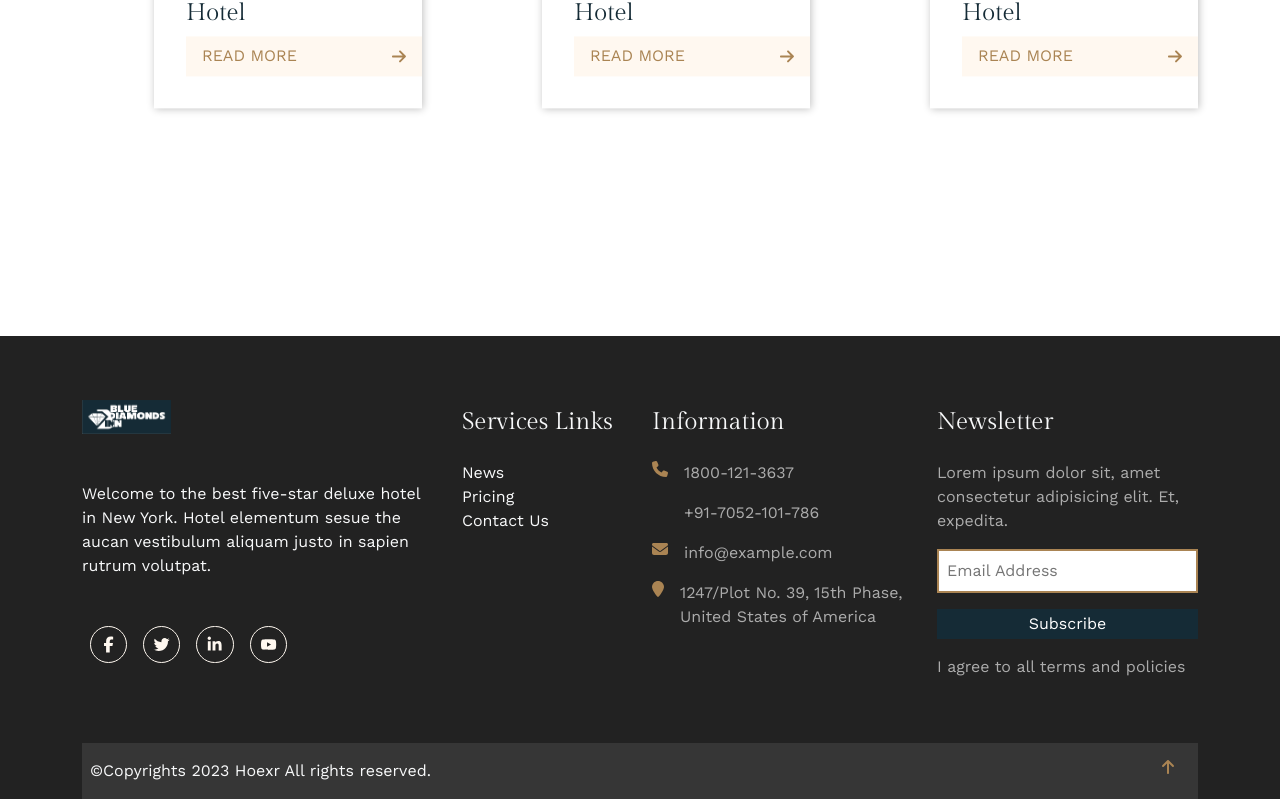
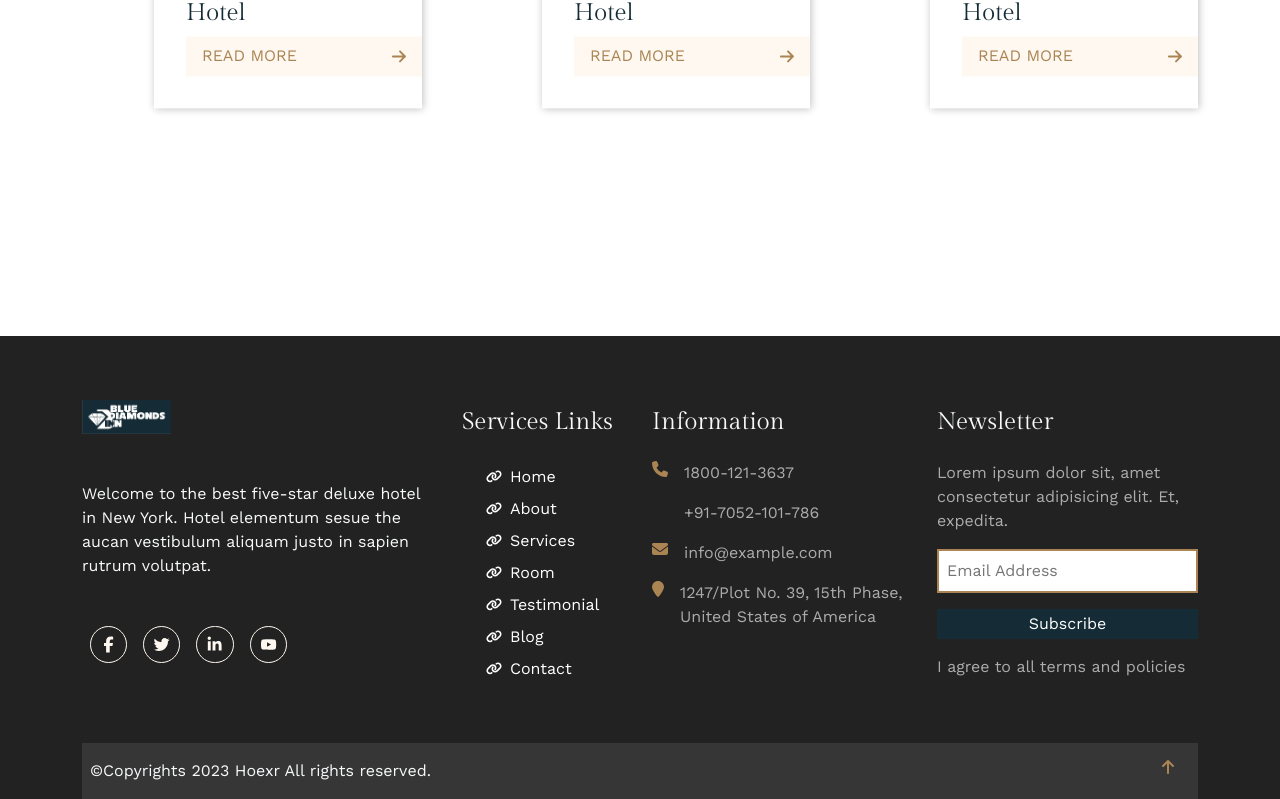
Before and after one commit to kiyakebe/restourant-website, a React (Vite) app: page / in a window 1280 px wide. Shown: the part 10004-10803 px from the top of the page. Built offline with nearby package versions, Linux system fonts and the light colour scheme.

Commit message:
finished: footer

```diff
--- a/index.html
+++ b/index.html
@@ -2,7 +2,7 @@
 <html lang="en">
   <head>
     <meta charset="UTF-8" />
-    <link rel="icon" type="image/svg+xml" href="/vite.svg" />
+    <link rel="icon" type="image/svg+xml" href="/src/assets/image/favicon.jpg" />
     <meta name="viewport" content="width=device-width, initial-scale=1.0" />
     <title>Restourant</title>
   </head>
--- a/src/App.tsx
+++ b/src/App.tsx
@@ -44,7 +44,7 @@ function App() {
       <div className="devider"></div>
       <Blog ref={ref[5]} />
       <div className="devider"></div>
-      <Footer />
+      <Footer handleScroll={handleScroll}/>
     </>
   );
 }
--- a/src/pages/11_Footer/Footer.tsx
+++ b/src/pages/11_Footer/Footer.tsx
@@ -10,13 +10,18 @@ import {
   faEnvelope,
   faMapMarker,
   faArrowUp,
+  faLink,
 } from "@fortawesome/free-solid-svg-icons";
 
 import "./style.css";
 
 import img from "../../assets/image/logo.jpg";
 
-const Footer = () => {
+interface Props {
+  handleScroll: (i: number) => void;
+}
+
+const Footer = ({ handleScroll }: Props) => {
   return (
     <div className="container-fluid footer text-light ">
       <div className="container-md">
@@ -58,11 +63,57 @@ const Footer = () => {
 
           <div className="col-12 col-md-2">
             <h6 className="larg-font-sm my-4">Services Links</h6>
-            <ul className="list-unstyled my-3">
-              <li>News</li>
-              <li>Pricing</li>
-              <li>Contact Us</li>
-            </ul>
+            <section className="d-flex flex-column justify-content-start ">
+              <button onClick={() => handleScroll(0)} className="footer-link my-1">
+                <FontAwesomeIcon
+                  icon={faLink}
+                  className="footer-link-icon mx-2"
+                />
+                Home
+              </button>
+              <button onClick={() => handleScroll(1)} className="footer-link my-1">
+                <FontAwesomeIcon
+                  icon={faLink}
+                  className="footer-link-icon mx-2"
+                />
+                About
+              </button>
+              <button onClick={() => handleScroll(2)} className="footer-link my-1">
+                <FontAwesomeIcon
+                  icon={faLink}
+                  className="footer-link-icon mx-2"
+                />
+                Services
+              </button>
+              <button onClick={() => handleScroll(3)} className="footer-link my-1">
+                <FontAwesomeIcon
+                  icon={faLink}
+                  className="footer-link-icon mx-2"
+                />
+                Room
+              </button>
+              <button onClick={() => handleScroll(4)} className="footer-link my-1">
+                <FontAwesomeIcon
+                  icon={faLink}
+                  className="footer-link-icon mx-2"
+                />
+                Testimonial
+              </button>
+              <button onClick={() => handleScroll(5)} className="footer-link my-1">
+                <FontAwesomeIcon
+                  icon={faLink}
+                  className="footer-link-icon mx-2"
+                />
+                Blog
+              </button>
+              <button onClick={() => handleScroll(6)} className="footer-link my-1">
+                <FontAwesomeIcon
+                  icon={faLink}
+                  className="footer-link-icon mx-2"
+                />
+                Contact
+              </button>
+            </section>
           </div>
 
           <div className="col-12 col-md-3">
@@ -99,9 +150,16 @@ const Footer = () => {
 
           <div className="col-12 col-md-3">
             <h6 className="larg-font-sm my-4">Newsletter</h6>
-            <p className="color">Lorem ipsum dolor sit, amet consectetur adipisicing elit. Et, expedita.</p>
+            <p className="color">
+              Lorem ipsum dolor sit, amet consectetur adipisicing elit. Et,
+              expedita.
+            </p>
             <div className="w-100">
-              <input type="email" placeholder="Email Address" className="sub-email w-100 p-2"/>
+              <input
+                type="email"
+                placeholder="Email Address"
+                className="sub-email w-100 p-2"
+              />
               <button className="sub-btn w-100">Subscribe</button>
             </div>
             <p className="color">I agree to all terms and policies</p>
@@ -109,11 +167,14 @@ const Footer = () => {
         </div>
 
         <div className="d-flex justify-content-between footer-bottom-section py-3 px-2">
-          <span className="my-3 my-md-0">©Copyrights 2023 Hoexr All rights reserved.</span>
+          <span className="my-3 my-md-0">
+            ©Copyrights 2023 Hoexr All rights reserved.
+          </span>
           <FontAwesomeIcon
-                icon={faArrowUp}
-                className="footer-icon info-icon me-3"
-              />
+            onClick={() => handleScroll(0)}
+            icon={faArrowUp}
+            className="footer-icon info-icon me-3"
+          />
         </div>
       </div>
     </div>
--- a/src/pages/11_Footer/style.css
+++ b/src/pages/11_Footer/style.css
@@ -21,12 +21,12 @@
 .color {
   color: #acacac;
 }
-.sub-email{
-    border: 2px solid var(--cl-secondary);
-    outline: none;
+.sub-email {
+  border: 2px solid var(--cl-secondary);
+  outline: none;
 }
-.sub-email:focus{
-    outline: none;
+.sub-email:focus {
+  outline: none;
 }
 .sub-btn {
   margin: 1rem 0;
@@ -52,6 +52,17 @@
   left: 0;
   width: 100%;
 }
-.footer-bottom-section{
-    background-color: #363636;
+.footer-bottom-section {
+  background-color: #363636;
 }
+.footer-link {
+  text-align: left;
+  border: none;
+  color: white;
+  background-color: transparent;
+  margin-inline: 1rem;
+}
+
+.footer-link-icon {
+    font-size: 0.8rem;
+}
--- a/src/pages/1_Home/Navigation.tsx
+++ b/src/pages/1_Home/Navigation.tsx
@@ -1,10 +1,11 @@
+import { useState } from "react";
+
 import { FontAwesomeIcon } from "@fortawesome/react-fontawesome";
 import { faBars, faXmark } from "@fortawesome/free-solid-svg-icons";
 
 import "./style.css";
 
 import logo from '../../assets/image/logo.jpg'
-import { useState } from "react";
 interface Props {
   handleScroll: (i: number) => void;
 }
@@ -12,10 +13,12 @@ interface Props {
 const Navigation = ({ handleScroll }: Props) => {
 
   const [navbar, setNavbar] = useState(false);
+
   const changeBackground = () => {
     if(window.scrollY > 100) setNavbar(true)
     else setNavbar(false)
   }
+
   window.addEventListener('scroll', changeBackground)
 
   return (
```
